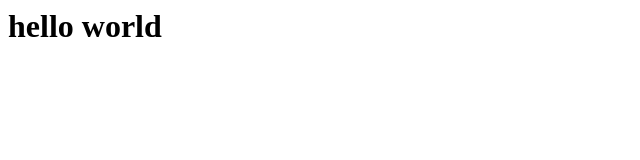
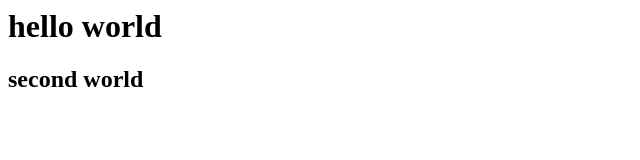
Before and after one commit to Ahmadsafikhan/sampletest, a plain HTML site: page index.html in a window 1280 px wide. Shown: the whole page, without its empty margins (0-640 px from the left). Drawn offline with Linux system fonts and the light colour scheme.

Commit message:
from tahir

```diff
--- a/index.html
+++ b/index.html
@@ -1 +1,2 @@
 <h1>hello world</h1>
+<h2>second world<h2>
```
Also changed, not shown: 2 other files.
